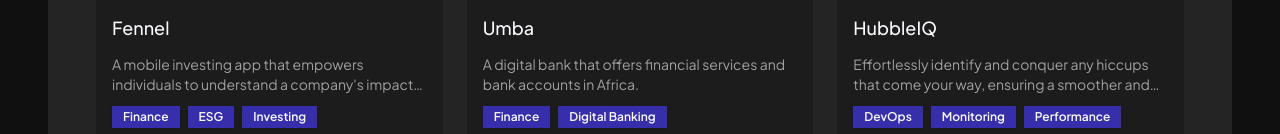
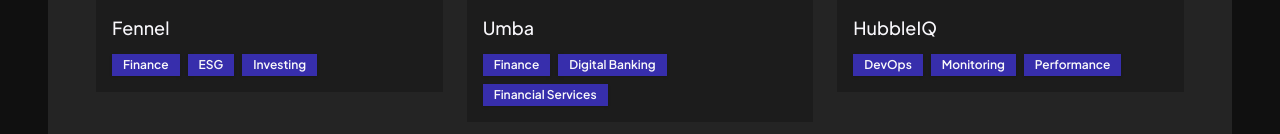
Before and after one commit to Cybvr/portfolio, a Next.js app: page /portfolio in a window 1280 px wide. Shown: the part 420-554 px from the top of the page. Built offline with nearby package versions, Linux system fonts and the light colour scheme.

Commit message:
Assistant checkpoint: Remove project descriptions from portfolio cards
Assistant generated file changes:
- app/portfolio/page.tsx: Remove descriptions from portfolio cards

---

User prompt:

remove descriptions from the cards in @app/portfolio/page.tsx

```diff
--- a/app/portfolio/page.tsx
+++ b/app/portfolio/page.tsx
@@ -26,7 +26,6 @@
                     <div className="absolute inset-0 bg-gradient-to-t from-black/60 to-transparent opacity-0 group-hover:opacity-100 transition-opacity" />
                   </div>
                   <h2 className="text-lg font-medium mb-3">{project.title}</h2>
-                  <p className="text-sm text-muted-foreground mb-3 line-clamp-2">{project.description}</p>
                   <div className="flex flex-wrap gap-2">
                     <Badge>{project.category}</Badge>
                     {project.tags.slice(0, 2).map(tag => (
```
